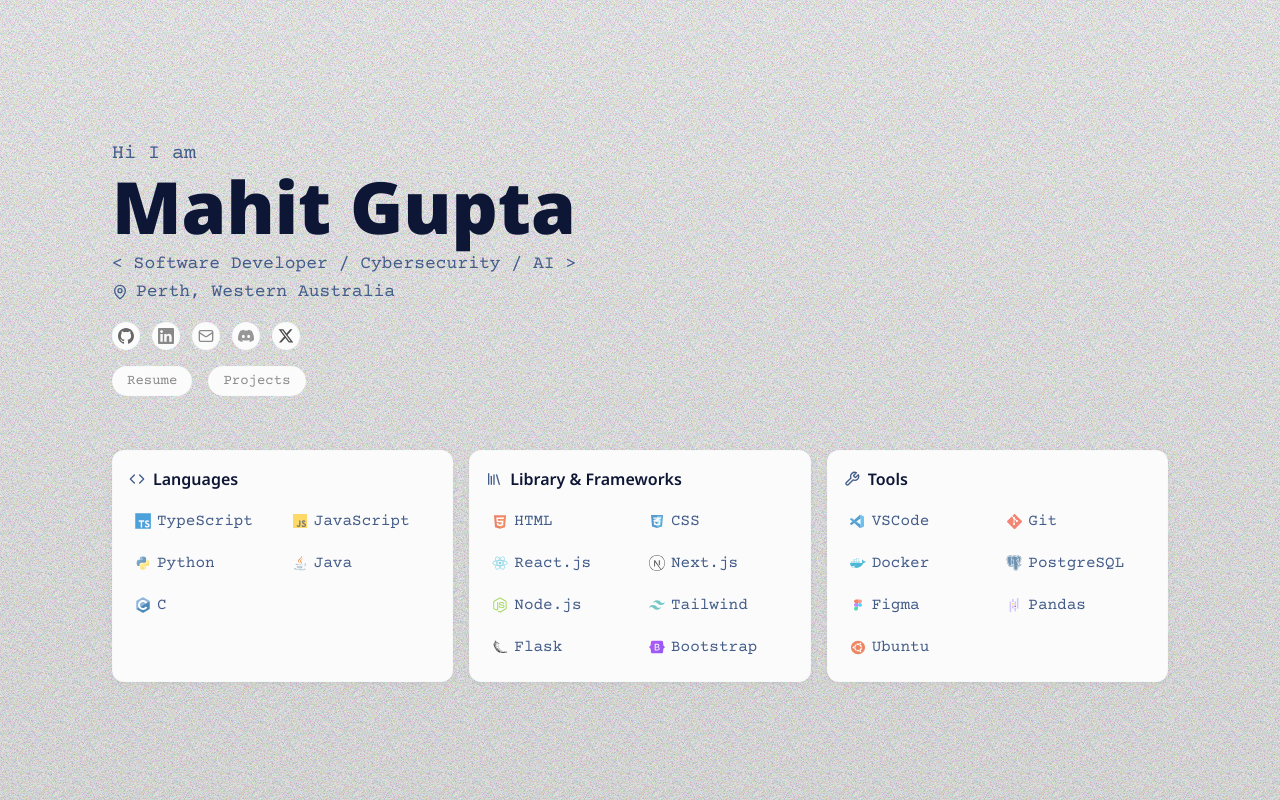
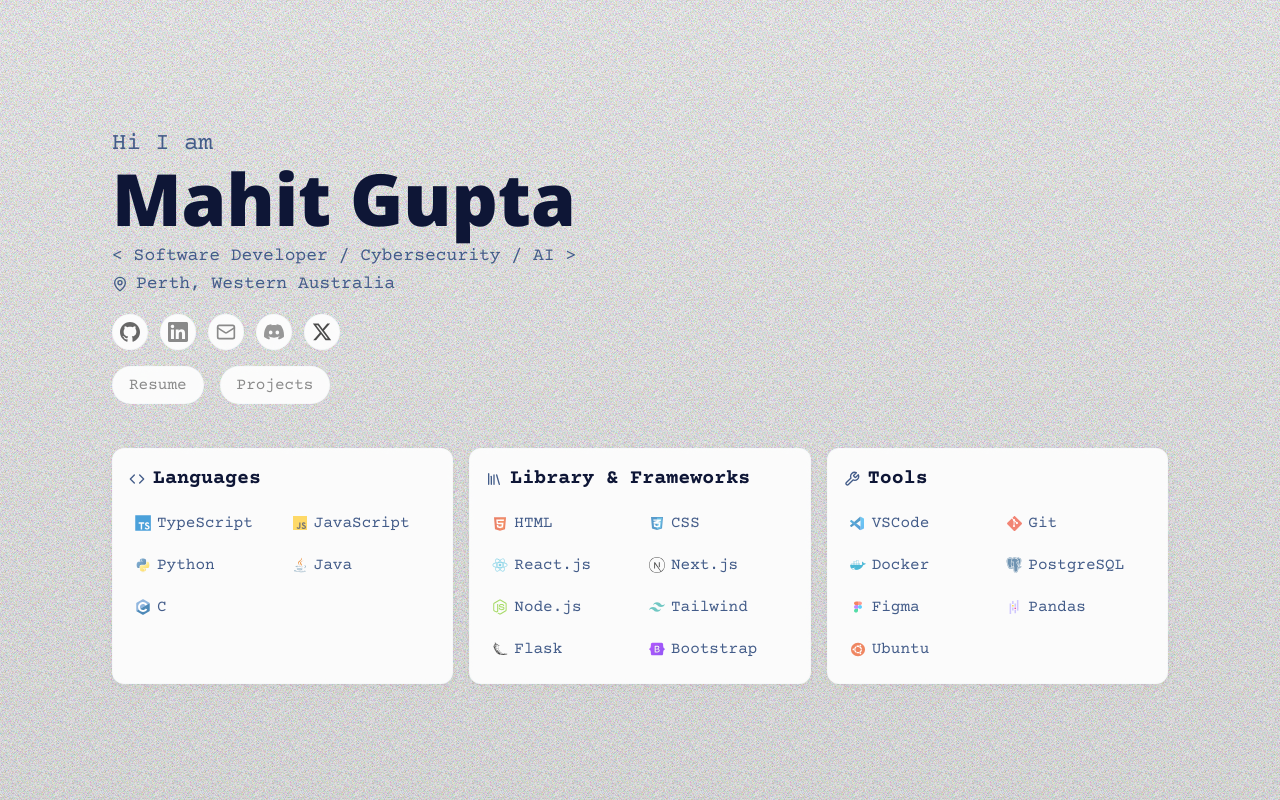
Before and after one commit to MahitGtg/Portfolio_website, a React (Vite) app: page / in a window 1280 px wide. Built offline with nearby package versions, Linux system fonts and the light colour scheme.

Commit message:
new enlarged version

```diff
--- a/src/components/projects/ProjectCard.tsx
+++ b/src/components/projects/ProjectCard.tsx
@@ -290,7 +290,7 @@ const ProjectCard = ({
                 <div className="flex items-start justify-between gap-4 mb-3">
                     <div className="min-w-0 flex-1">
                         <h3 className="font-main text-base font-bold text-navy-800 mb-0.5 truncate">{title}</h3>
-                        <p className="font-mono text-xs text-navy-600">{type}</p>
+                        <p className="font-main text-xs text-navy-600">{type}</p>
                     </div>
                     <div className="flex gap-2 flex-shrink-0">
                         {githubLink && (
--- a/src/pages/Home.tsx
+++ b/src/pages/Home.tsx
@@ -33,7 +33,7 @@ const TextButton = ({ children, onClick, className = "" }: {
         <button
             onClick={onClick}
             className={`
-                px-3.5 py-1 bg-white/90 backdrop-blur-sm rounded-full
+                px-4 py-1.5 bg-white/90 backdrop-blur-sm rounded-full
                 flex items-center justify-center border border-slate-200/20
                 hover:bg-white hover:shadow-soft hover:-translate-y-0.5
                 hover:border-slate-200/30 group
@@ -41,7 +41,7 @@ const TextButton = ({ children, onClick, className = "" }: {
                 ${className}
             `}
         >
-            <span className="font-secondary text-sm text-navy-600 grayscale group-hover:grayscale-0
+            <span className="font-secondary text-l text-navy-600 grayscale group-hover:grayscale-0
                 opacity-70 group-hover:opacity-100
                 transition-all duration-300">
                 {children}
@@ -100,7 +100,7 @@ const TechnologySection = () => {
                 >
                     <div className="flex items-center gap-2 mb-3">
                         <CategoryIcon className="w-4 h-4 text-navy-600" />
-                        <h3 className="text-l font-main font-semibold text-navy-800">{category}</h3>
+                        <h3 className="text-xl font-secondary font-semibold text-navy-800">{category}</h3>
                     </div>
 
                     <div className="grid grid-cols-2 gap-1.5">
@@ -211,7 +211,7 @@ const Home = () => {
                                 transform transition-transform duration-700 delay-100
                                 ${revealContent ? 'translate-y-0 opacity-100' : 'translate-y-4 opacity-0'}
                             `}>
-                                <h2 className="font-secondary text-xl font-medium text-navy-600 mb-0.5">Hi I am</h2>
+                                <h2 className="font-secondary text-2xl font-medium text-navy-600 mb-0.5">Hi I am</h2>
                                 <h1 className="font-main text-5xl md:text-7xl font-black text-navy-800 mb-2">
                                     Mahit Gupta
                                 </h1>
@@ -247,13 +247,13 @@ const Home = () => {
                                         href={href}
                                         target="_blank"
                                         rel="noopener noreferrer"
-                                        className="w-7 h-7 bg-white/90 backdrop-blur-sm rounded-full
+                                        className="w-9 h-9 bg-white/90 backdrop-blur-sm rounded-full
                                                 flex items-center justify-center border border-slate-200/20
                                                 hover:bg-white hover:shadow-soft hover:-translate-y-0.5
                                                 hover:border-slate-200/30 group
                                                 transition-all duration-300"
                                     >
-                                        <Icon className="w-4 h-4 text-navy-600 grayscale group-hover:grayscale-0
+                                        <Icon className="w-5 h-5 text-navy-600 grayscale group-hover:grayscale-0
                                                     opacity-70 group-hover:opacity-100
                                                     transition-all duration-300" />
                                     </a>
```
